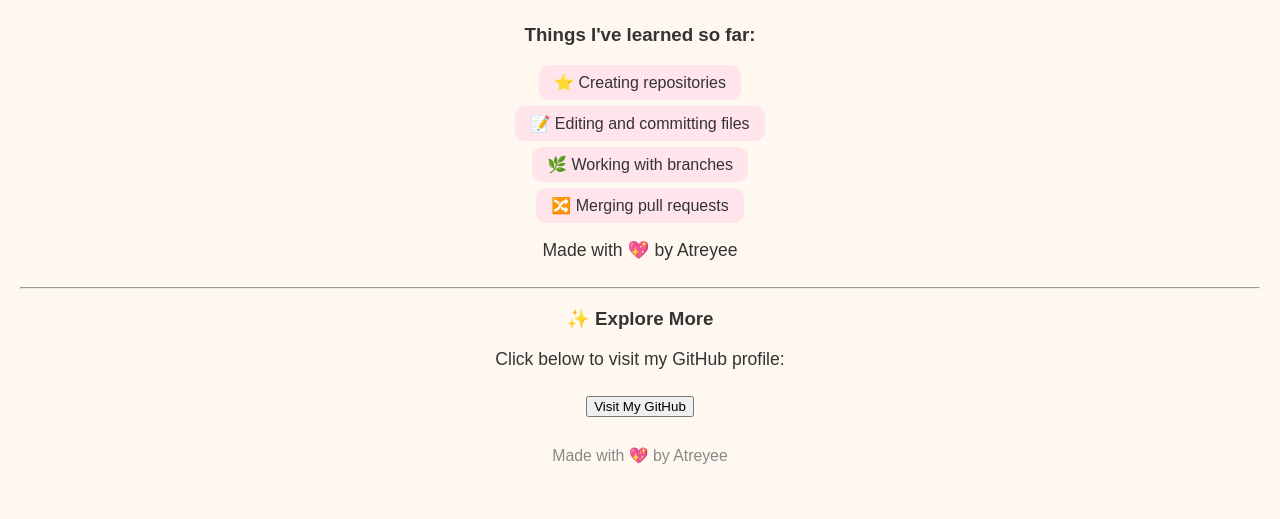
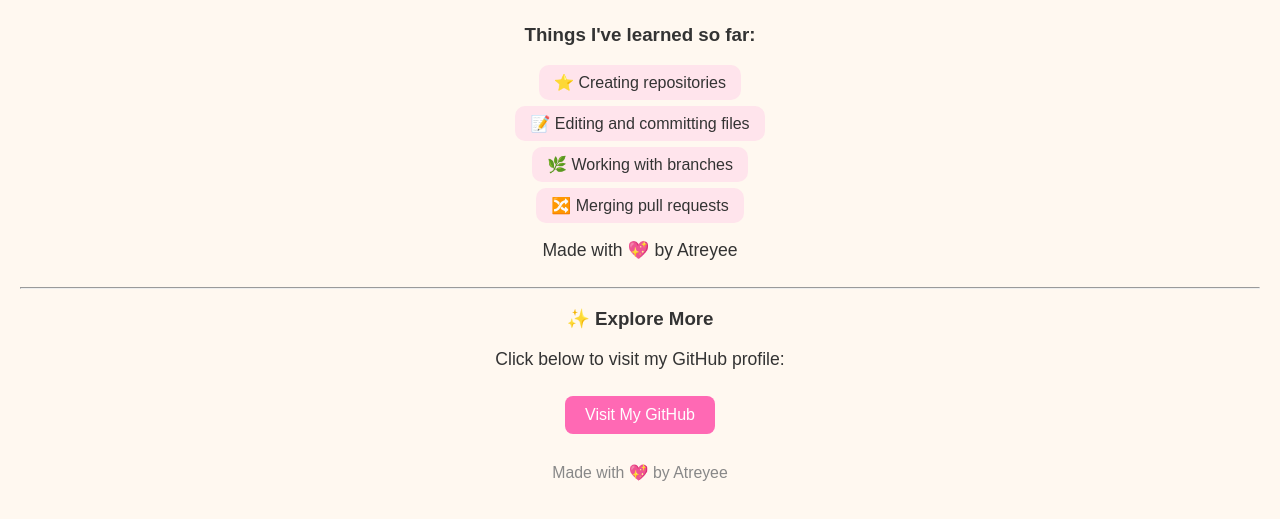
Before and after one commit to Atreyee-mkj/Smelly-cupcakes, a plain HTML site: page index.html in a window 1280 px wide. Shown: the part 135-654 px from the top of the page. Drawn offline with Linux system fonts and the light colour scheme.

Commit message:
Styled profile button

```diff
--- a/style.css
+++ b/style.css
@@ -43,3 +43,18 @@ footer {
   font-size: 0.9em;
   color: #888;
 }
+button {
+  background-color: #ff69b4;
+  color: white;
+  border: none;
+  padding: 10px 20px;
+  border-radius: 8px;
+  font-size: 1em;
+  cursor: pointer;
+  transition: background-color 0.2s, transform 0.2s;
+}
+
+button:hover {
+  background-color: #ff85c1;
+  transform: scale(1.05);
+}
```
